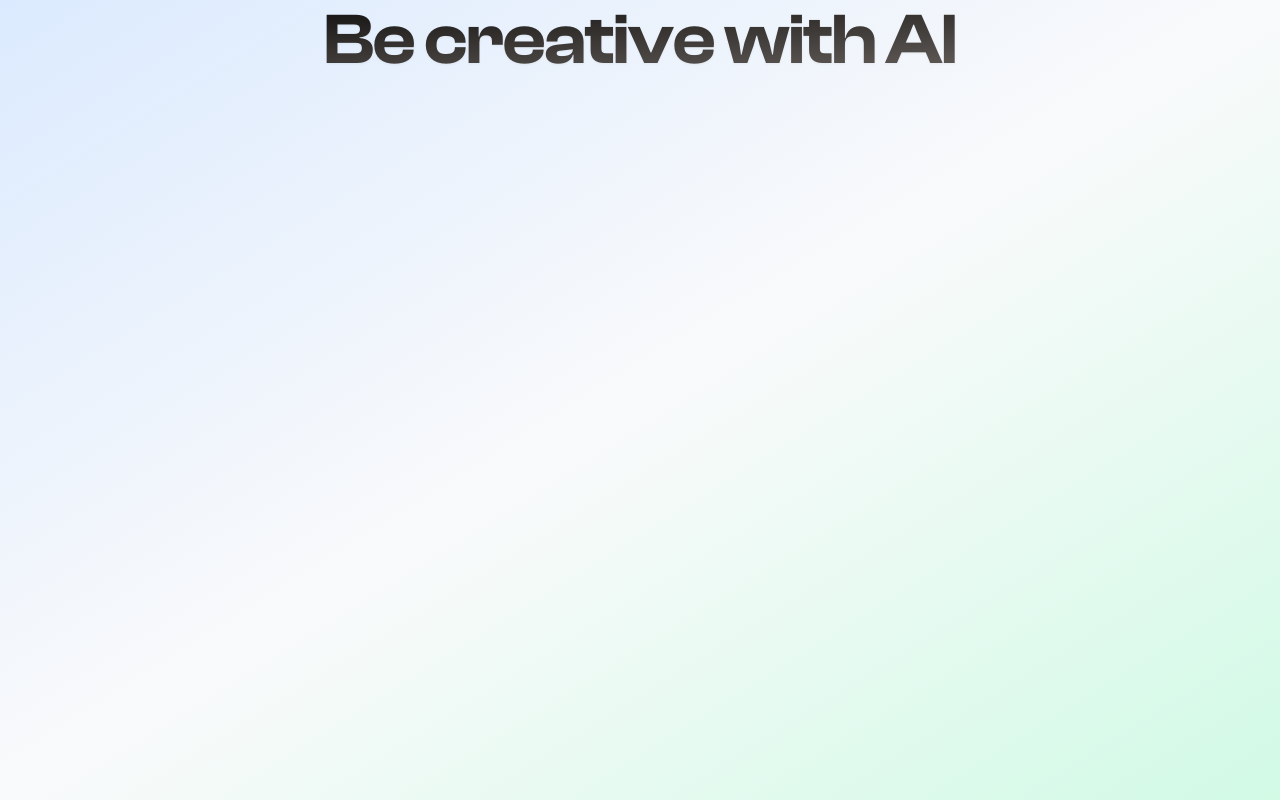
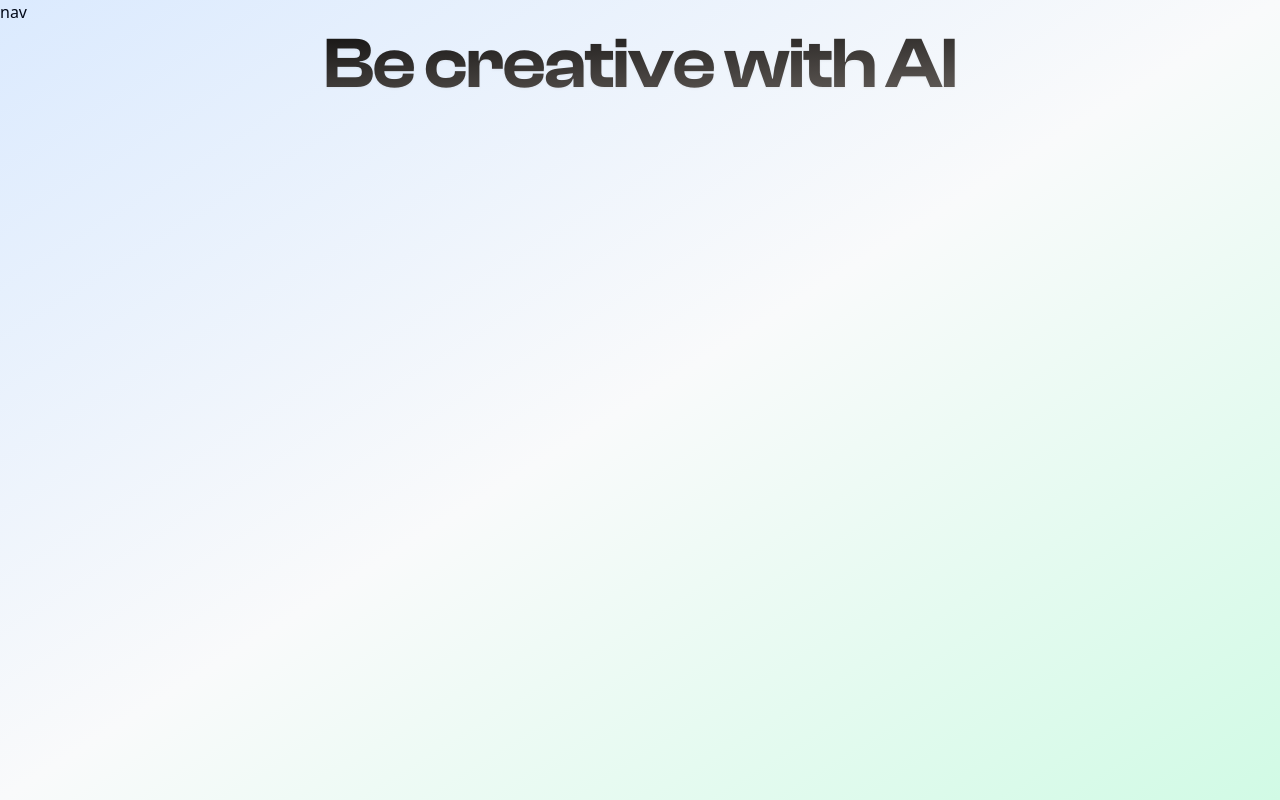
Before and after one commit to aidoskanapyanov/linkedin-gpt, a Next.js app: page / in a window 1280 px wide. Built offline with nearby package versions, Linux system fonts and the light colour scheme.

Commit message:
Add base navbar

```diff
--- a/app/layout.tsx
+++ b/app/layout.tsx
@@ -1,4 +1,5 @@
 import BackgroundGradient from "@/components/shared/background-gradient";
+import Nav from "@/components/shared/nav";
 import { ThemeProvider } from "@/components/shared/theme-provider";
 import "@/styles/globals.css";
 import cx from "classnames";
@@ -37,6 +38,7 @@ export default function RootLayout({
             enableSystem
             disableTransitionOnChange
           >
+            <Nav />
             <BackgroundGradient />
             {children}
           </ThemeProvider>
--- a/components/shared/background-gradient.tsx
+++ b/components/shared/background-gradient.tsx
@@ -2,7 +2,7 @@ import React from "react";
 
 const BackgroundGradient = () => {
   return (
-    <div className="fixed -z-10 h-screen w-full bg-gradient-to-br from-blue-100 via-gray-50 to-emerald-100" />
+    <div className="fixed top-0 -z-10 h-screen w-full bg-gradient-to-br from-blue-100 via-gray-50 to-emerald-100" />
   );
 };
 
--- /dev/null
+++ b/components/shared/nav.tsx
@@ -0,0 +1,7 @@
+import React from "react";
+
+const Nav = () => {
+  return <div>nav</div>;
+};
+
+export default Nav;
```
